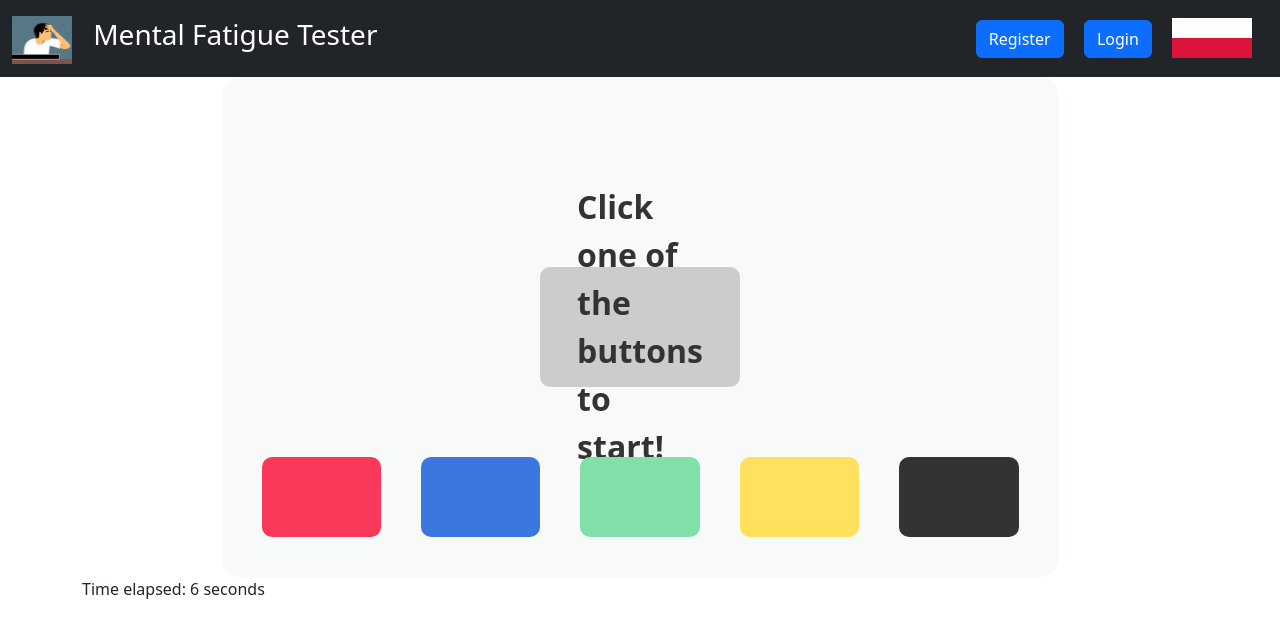
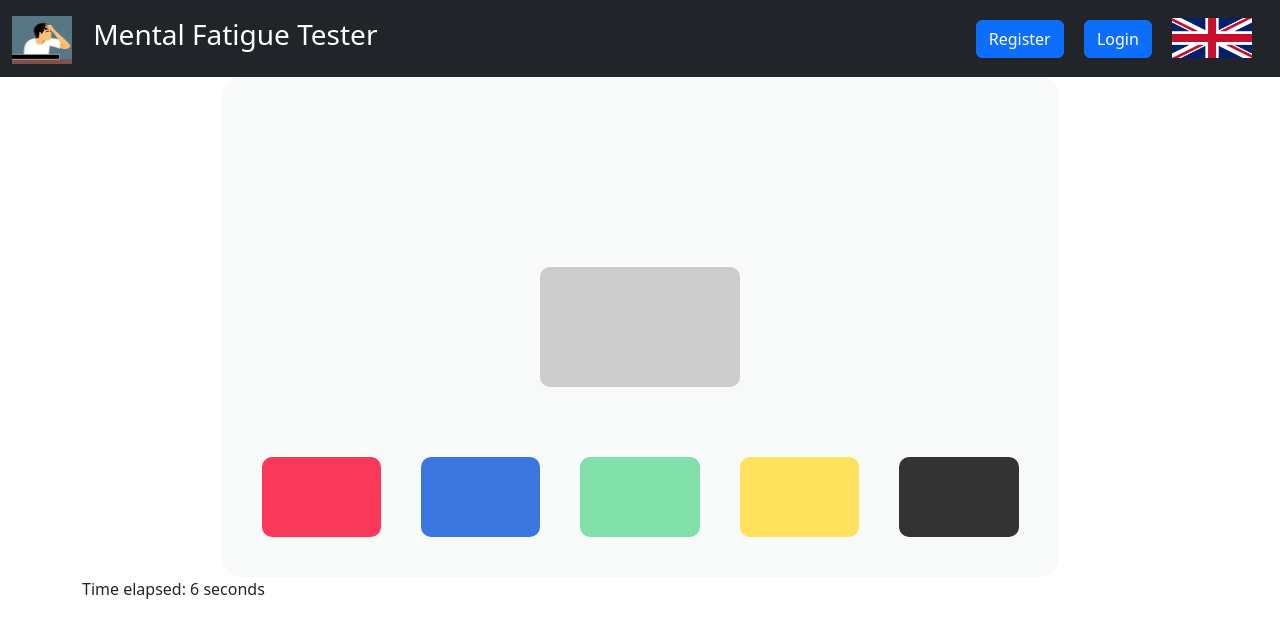
Before and after one commit to kacpermilan/FatigueTester_WebApp, a Django app: page /start_tests/ in a window 1280 px wide. Shown: the top 638 px of the page. Run offline with Django 4.2, Linux system fonts and the light colour scheme.

Commit message:
Małe zmiany kosmetyczne

```diff
--- a/FatigueTester/static/style.css
+++ b/FatigueTester/static/style.css
@@ -67,10 +67,7 @@
 }
 
 .rectangle_text {
-    position: absolute;
-    top: 50%;
-    left: 50%;
-    transform: translate(-50%, -50%);
+
 }
 
 #clock {
--- a/FatigueTester/templates/tests_web.html
+++ b/FatigueTester/templates/tests_web.html
@@ -7,7 +7,7 @@
 
         <div id="clock" ></div>
         <div id="rectangle" class ="rectangle">
-            <div id="rectangle_text" class = "rectangle_text">Click one of the buttons to start!</div>
+            <div id="rectangle_text" class = "rectangle_text"></div>
         </div>
         <div class="buttons_container">
             <input type="button" class="test_button button1" value="" onclick="startTimer(); changeColor(); startClock();">
```
